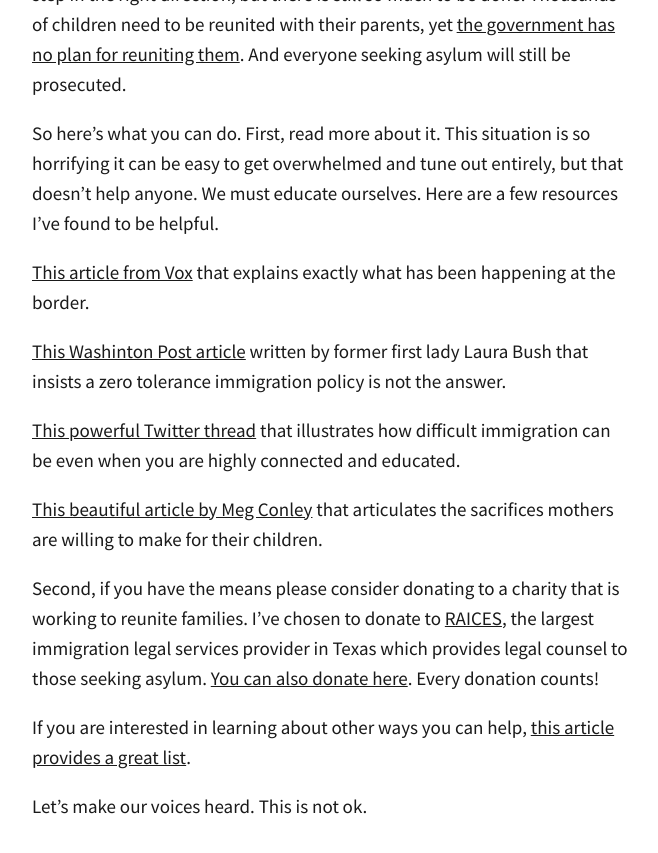
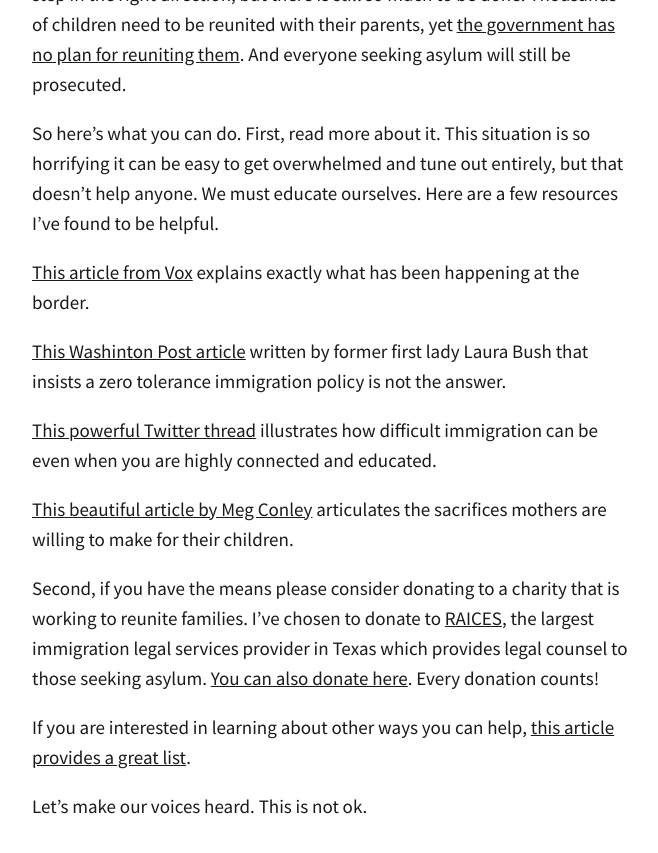
Before and after one commit to totiffany/totiffany.github.io, a Jekyll site: the page built from _posts/2018-06-20-Reuniting-Families-At-The-Border.md, in a window 1280 px wide and 900 px high, scrolled down 1667 px. Shown: the top 853 px of the window, without its empty margins (308-966 px from the left). Built offline with Jekyll 4.4.1, drawn with Linux system fonts in a browser that asks for light colours; our own code applies the rules of GitHub Pages for plain Markdown files; comment, search, counter and statistics services are not loaded.

Commit message:
Update 2018-06-20-Reuniting-Families-At-The-Border.md

```diff
--- a/_posts/2018-06-20-Reuniting-Families-At-The-Border.md
+++ b/_posts/2018-06-20-Reuniting-Families-At-The-Border.md
@@ -27,13 +27,13 @@ With Congress at a standstill the president finally signed an executive order ye
 
 So here's what you can do. First, read more about it. This situation is so horrifying it can be easy to get overwhelmed and tune out entirely, but that doesn't help anyone. We must educate ourselves. Here are a few resources I've found to be helpful.
 
-[This article from Vox](https://www.vox.com/2018/6/11/17443198/children-immigrant-families-separated-parents) that explains exactly what has been happening at the border.
+[This article from Vox](https://www.vox.com/2018/6/11/17443198/children-immigrant-families-separated-parents) explains exactly what has been happening at the border.
 
 [This Washinton Post article](https://www.washingtonpost.com/opinions/laura-bush-separating-children-from-their-parents-at-the-border-breaks-my-heart/2018/06/17/f2df517a-7287-11e8-9780-b1dd6a09b549_story.html?utm_term=.1caf80385988) written by former first lady Laura Bush that insists a zero tolerance immigration policy is not the answer.
 
-[This powerful Twitter thread](https://twitter.com/petit_elefant/status/1008131022280519680) that illustrates how difficult immigration can be even when you are highly connected and educated.
+[This powerful Twitter thread](https://twitter.com/petit_elefant/status/1008131022280519680) illustrates how difficult immigration can be even when you are highly connected and educated.
 
-[This beautiful article by Meg Conley](https://medium.com/s/story/suffer-little-children-8a204503eb9e) that articulates the sacrifices mothers are willing to make for their children.
+[This beautiful article by Meg Conley](https://medium.com/s/story/suffer-little-children-8a204503eb9e) articulates the sacrifices mothers are willing to make for their children.
 
 Second, if you have the means please consider donating to a charity that is working to reunite families. I've chosen to donate to [RAICES](https://actionnetwork.org/fundraising/leafund), the largest immigration legal services provider in Texas which provides legal counsel to those seeking asylum. [You can also donate here](https://actionnetwork.org/fundraising/leafund). Every donation counts!
 
```
